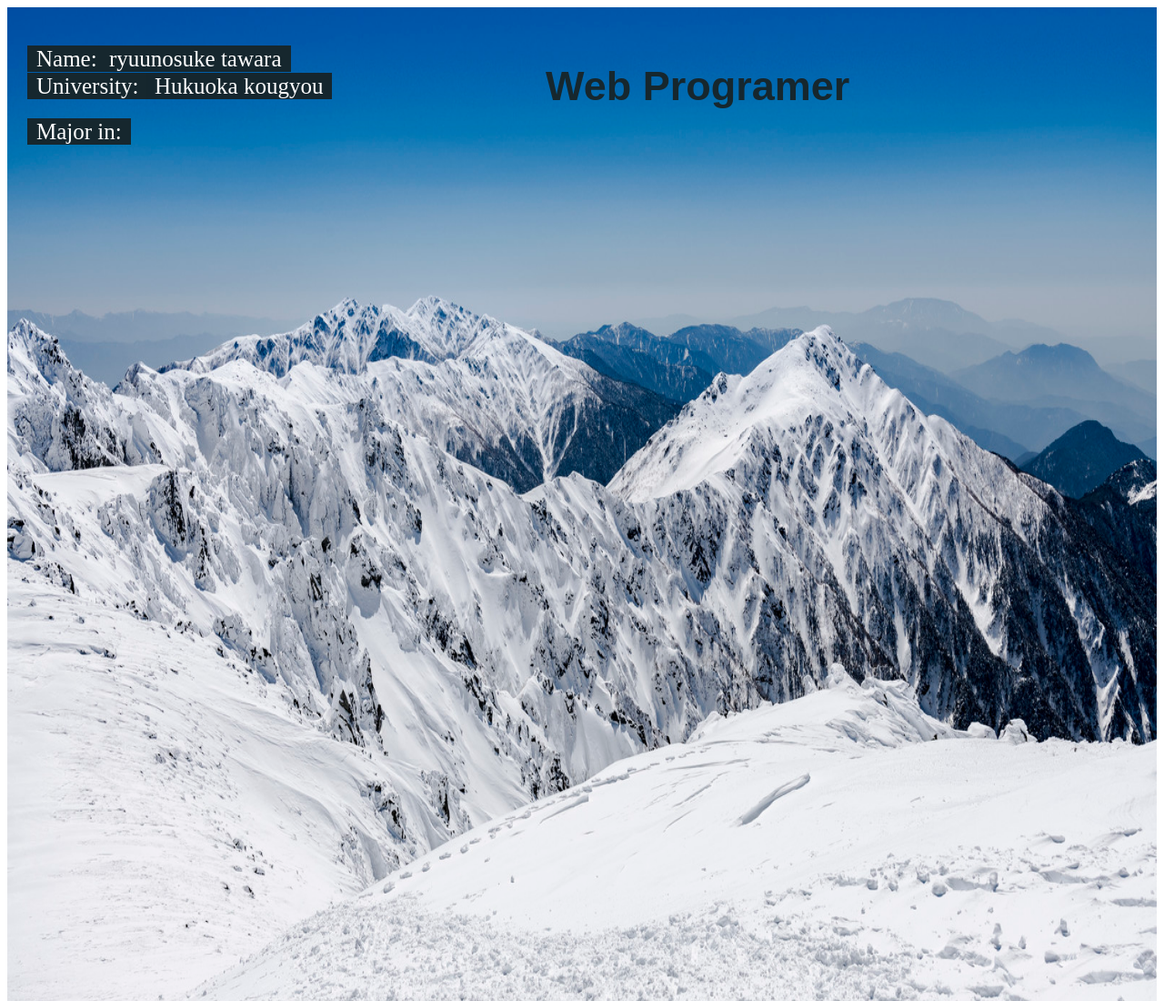
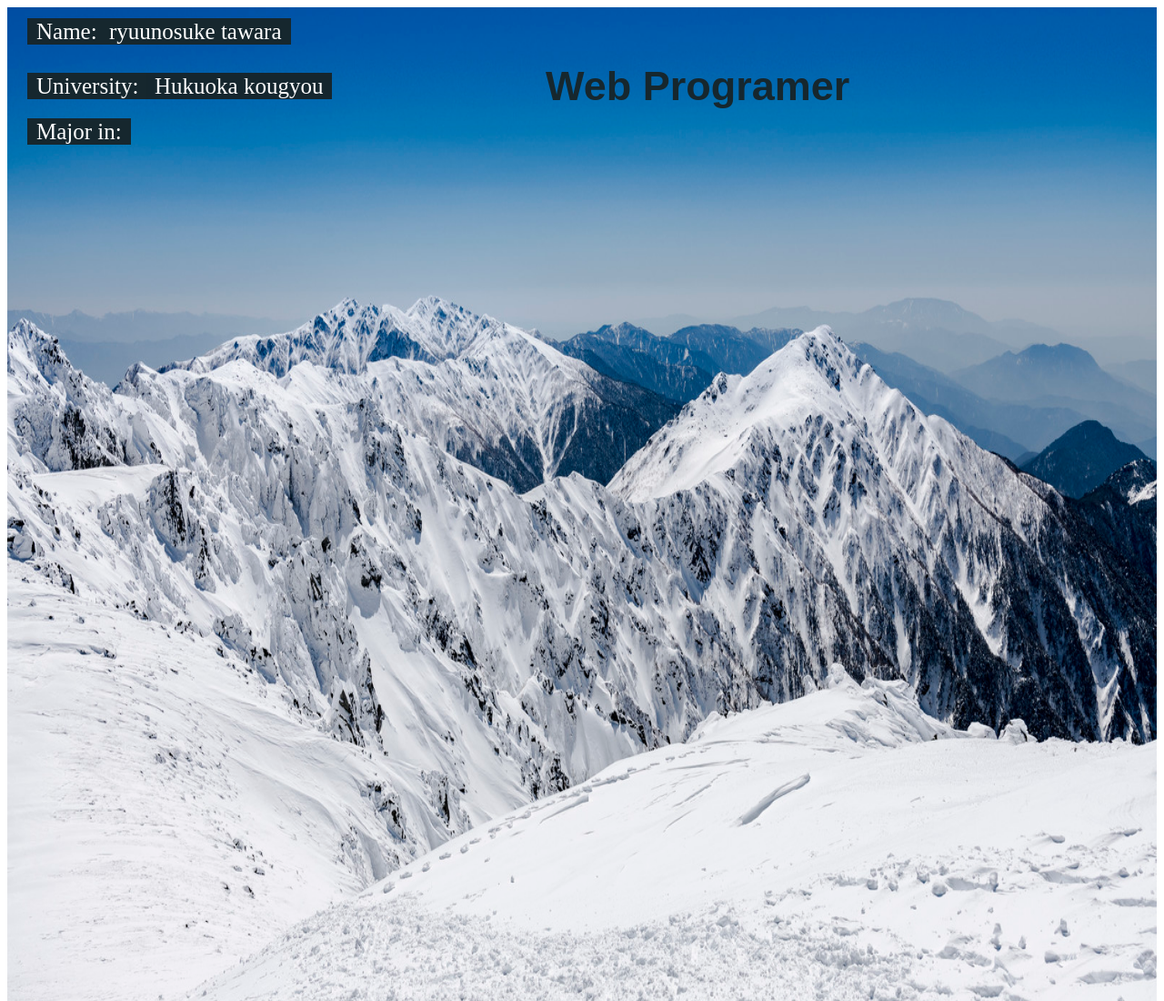
Before and after one commit to ryuu-tawara/laravel-portfolio, a plain HTML site: page index.html in a window 1280 px wide. Shown: the top 1100 px of the page at 91% size. Drawn offline with nearby package versions, Linux system fonts and the light colour scheme.

Commit message:
Update index.html

```diff
--- a/index.html
+++ b/index.html
@@ -20,9 +20,9 @@
 
 <img src="yukiyama.jpg">
 
-<p style="margin-left: 30px;margin-top: 50px">Name:</p>
+<p style="margin-left: 30px;margin-top: 20px">Name:</p>
 <transition :src="call()" name="one">
-<p v-if="OK1" style="margin-left: 110px; margin-top: 50px">{{name}}</p>
+<p v-if="OK1" style="margin-left: 110px; margin-top: 20px">{{name}}</p>
 </transition>
 
 <p style="margin-left: 30px; margin-top: 80px">University:</p>
```
